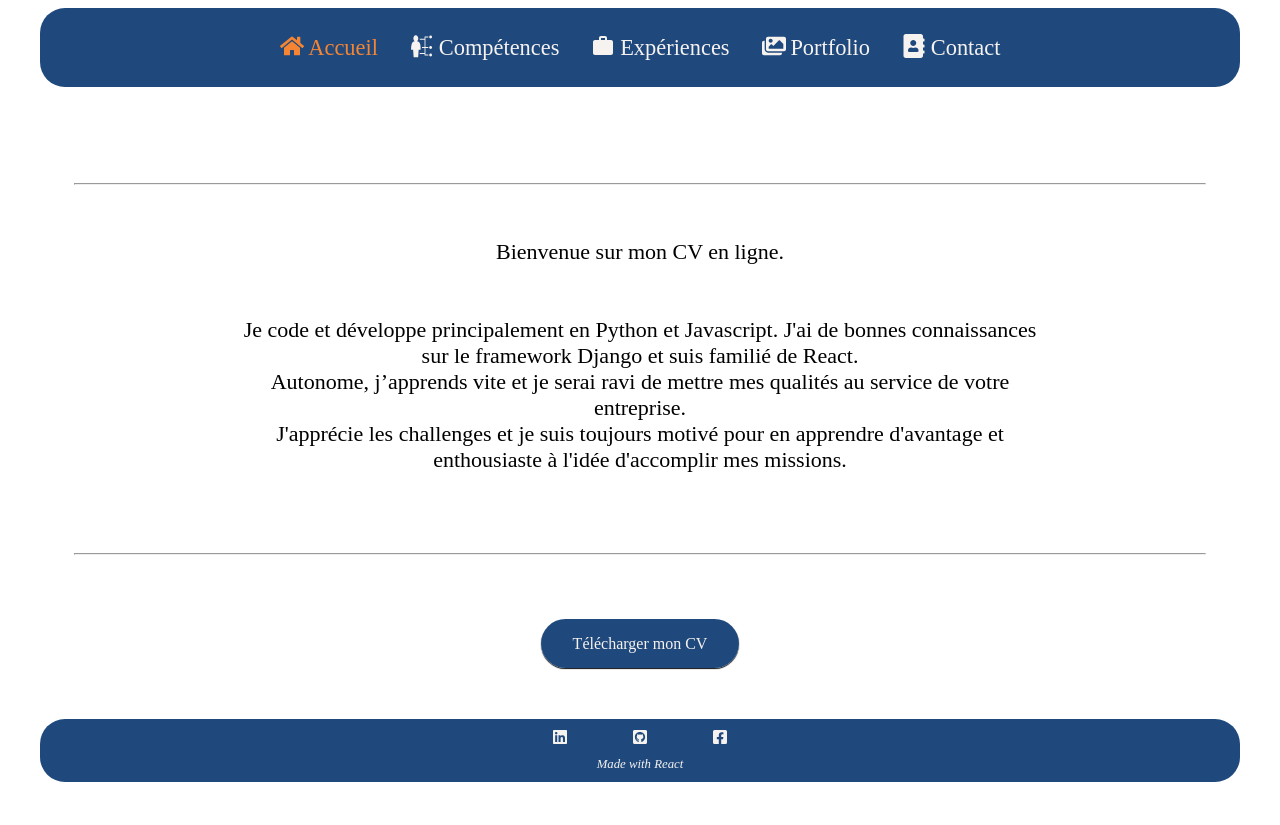
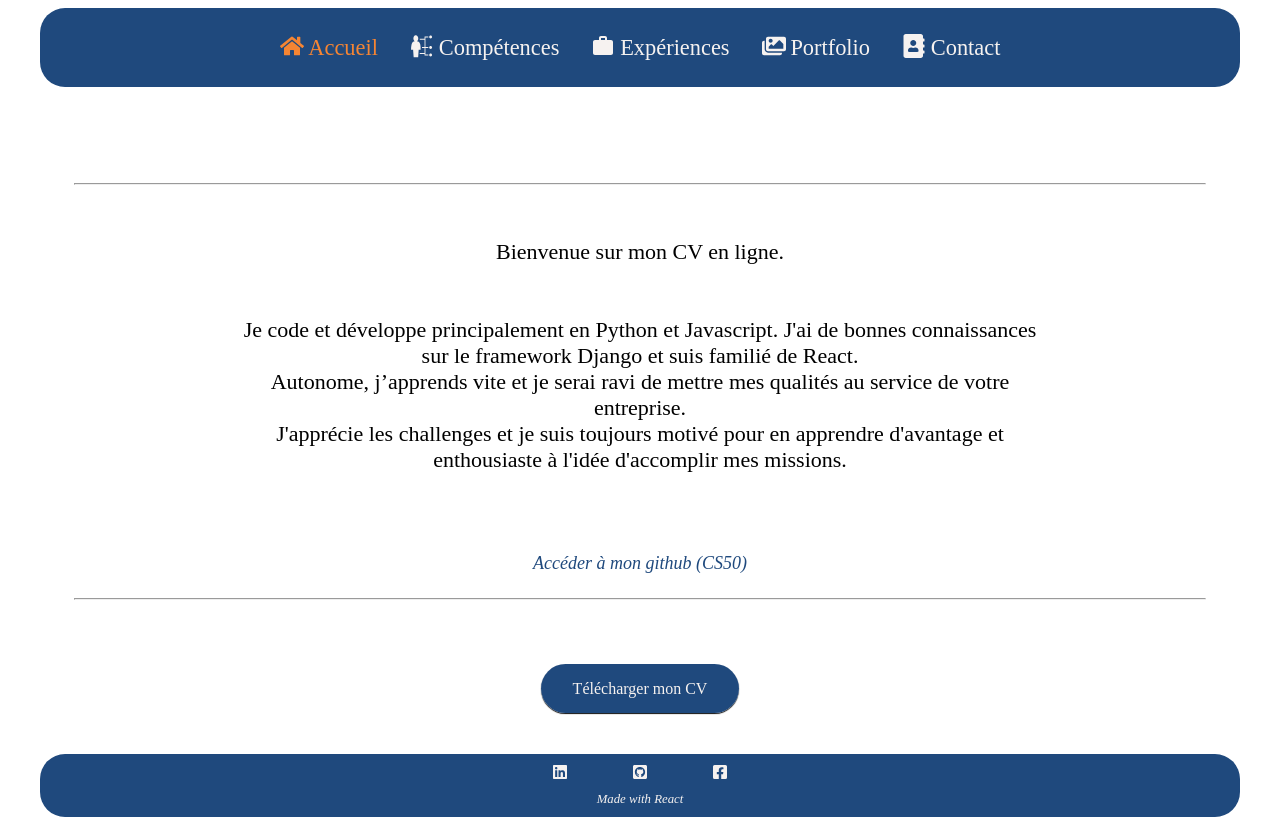
Before and after one commit to Stecathw/CV, a React (Create React App) app: page / in a window 1280 px wide. Before the commit the page ends 800 px from the top, so only its background shows below. Built offline with nearby package versions, Linux system fonts and the light colour scheme; a web font is replaced by a local one.

Commit message:
Ajout d'un lien vers les exercices du CS50

```diff
--- a/src/pages/Home.js
+++ b/src/pages/Home.js
@@ -20,6 +20,9 @@ const Home = () => {
                             Autonome, j’apprends vite et je serai ravi de mettre mes qualités au service de votre entreprise.<br/>
                             J'apprécie les challenges et je suis toujours motivé pour en apprendre d'avantage et enthousiaste à l'idée d'accomplir mes missions.<br/><br/>
                         </p>
+
+                        <a href="https://github.com/Stecathw/CS50" target="_blank" rel="noopener noreferrer">Accéder à mon github (CS50)</a>
+
                         <hr/>
                     </div>
                     <div className="pdf">
--- a/src/styles/pages/_home.scss
+++ b/src/styles/pages/_home.scss
@@ -7,7 +7,7 @@
         .content {
             margin-top: 10vh;
             align-items: center;
-            h1, h2, p {
+            h1, h2, p, a {
                 text-align: center;
             }
             p {
@@ -20,6 +20,19 @@
                 margin-right: auto;
                 height: auto;
                 width: 20%;
+            }
+            a {
+                display: block;
+                font-size: 18px;
+                padding-bottom: 1rem;
+                font-style: italic;
+                color: $color-2;
+                transition: 0.2s ease;
+            }
+            a:hover {
+                transform: scale(1.05);
+                font-weight: bold;
+                text-decoration: underline;
             }
         }
         .pdf {
@@ -47,7 +60,7 @@
             h1, h2 {
                 display: none;
             }
-            p {
+            p, a {
                 font-size: 1.2rem;
             }
             img {
@@ -60,7 +73,7 @@
 @media screen and (max-width:800px) {
     .home {
         .content {
-            p {
+            p, a {
                 padding: 0 !important;
             }
         }
```
